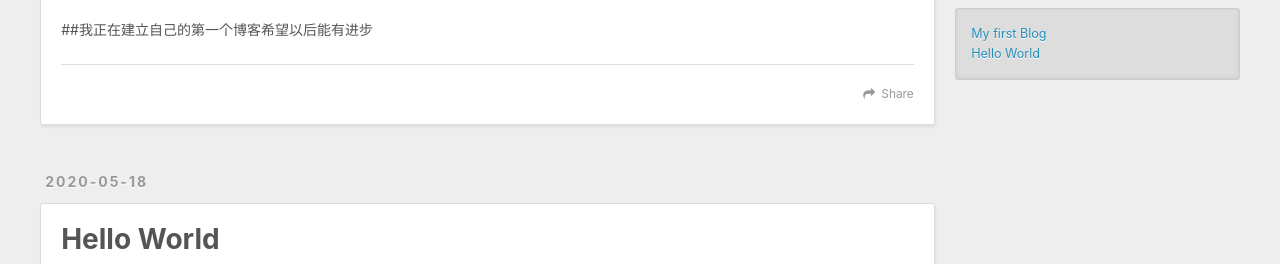
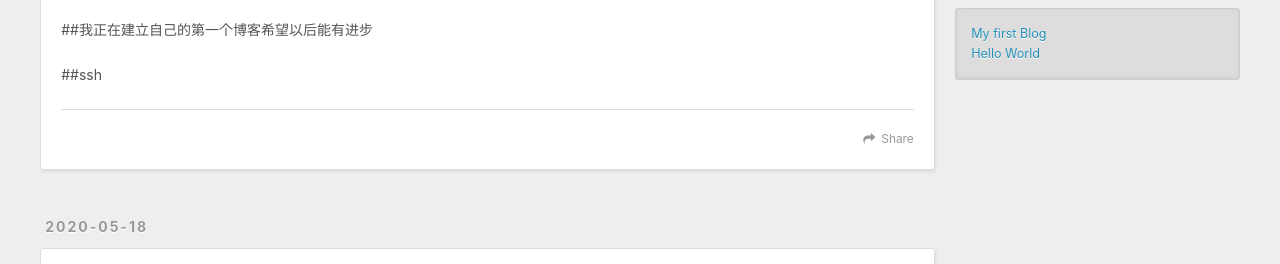
Before and after one commit to Luci4Elf/luci4ever, a plain HTML site: page index.html in a window 1280 px wide. Shown: the part 501-765 px from the top of the page. Drawn offline with nearby package versions, Linux system fonts and the light colour scheme.

Commit message:
Site updated: 2020-05-18 16:35:36

```diff
--- a/index.html
+++ b/index.html
@@ -89,6 +89,7 @@
 
         <p>##我的第一篇博客<br>这是我的第一个技术博客<code>Luci4Ever</code></p>
 <p>##我正在建立自己的第一个博客希望以后能有进步</p>
+<p>##ssh</p>
 
 
     </div>
```
Also changed, not shown: 2020/05/18/My-first-Blog/index.html (+4 -3 lines).
